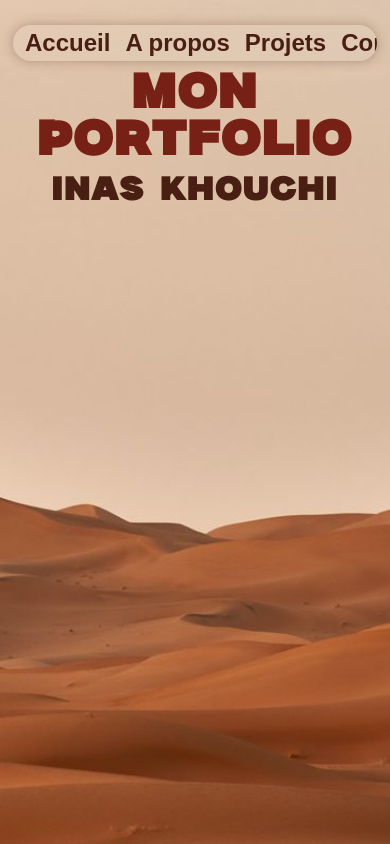
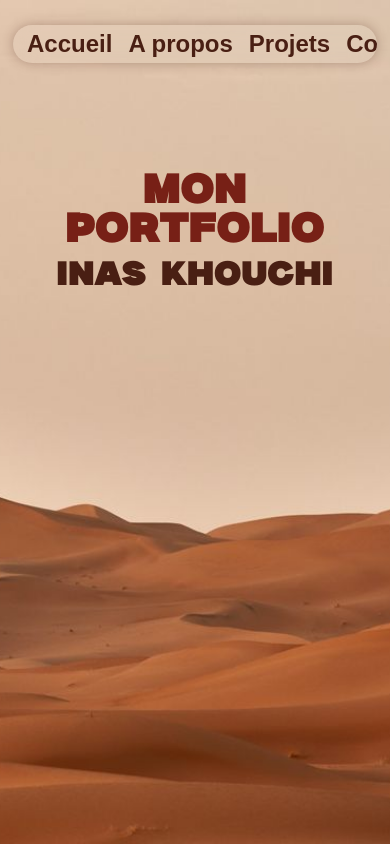
Before and after one commit to khouchi-06/Inas-Khouchi-Portfolio.github.io, a plain HTML site: page index.html in a window 390 px wide. Drawn offline with Linux system fonts and the light colour scheme.

Commit message:
version exploitable 1.3 correction competence (!projet pas fini + css projet pc bancale )

```diff
--- a/assets/style/competence.css
+++ b/assets/style/competence.css
@@ -27,10 +27,11 @@ h2 {
 
 .skill p {
   font-size: 1rem;
+
 }
 
 /* --- ✅ RESPONSIVE --- */
-@media (max-width: var(--mobile)) {
+@media (max-width: 768px) {
   .skills-container {
     grid-template-columns: 1fr; /* ✅ une seule colonne */
   }
--- a/assets/style/contact.css
+++ b/assets/style/contact.css
@@ -14,7 +14,7 @@ body {
 
 
 
-@media (max-width: var(--mobile)) {
+@media (max-width: 768px) {
     /* ===== Titre ===== */
     #h1-contact {
         margin-top : 100px;
--- a/assets/style/global.css
+++ b/assets/style/global.css
@@ -127,7 +127,7 @@ li {
 }
 
 /* Mobile */
-@media (max-width: var(--mobile)) {
+@media (max-width: 768px) {
     h1 {
         font-size: 3em;
     }
@@ -158,7 +158,7 @@ li {
 /* Très petit écran (téléphones <480px) */
 @media (max-width: 480px) {
     h1 {
-        font-size: 3em;
+        font-size: 2.5em;
     }
 
     h3 {
--- a/assets/style/index.css
+++ b/assets/style/index.css
@@ -1,5 +1,5 @@
 
-@media(max-width : var(--mobile)){
+@media(max-width : 768px){
     h1{
         margin-top : 30%;
     }
--- a/assets/style/navigation.css
+++ b/assets/style/navigation.css
@@ -45,10 +45,10 @@
 }
 
 /* --- RESPONSIVE --- */
-@media (max-width: var(--mobile)) {
+@media (max-width: 768px) {
   .menu-bubble {
-    top: 10px;
-    right: 10px;
+    display:flex;
+    justify-content: center;
     padding: 4px 8px;
     gap: 4px;
 
@@ -76,7 +76,6 @@
     position: fixed;
     display: flex;
     justify-content: center;
-    padding: 3px 6px;
     gap: auto;
     position: initial;
     justify-content: flex-start;
--- a/assets/style/projets.css
+++ b/assets/style/projets.css
@@ -25,7 +25,7 @@
 }
 
 /* Mobile */
-@media (max-width: var(--mobile)) {
+@media (max-width: 768px) {
   .projects {
     grid-template-columns: 1fr; /* une seule colonne */
   }
```
